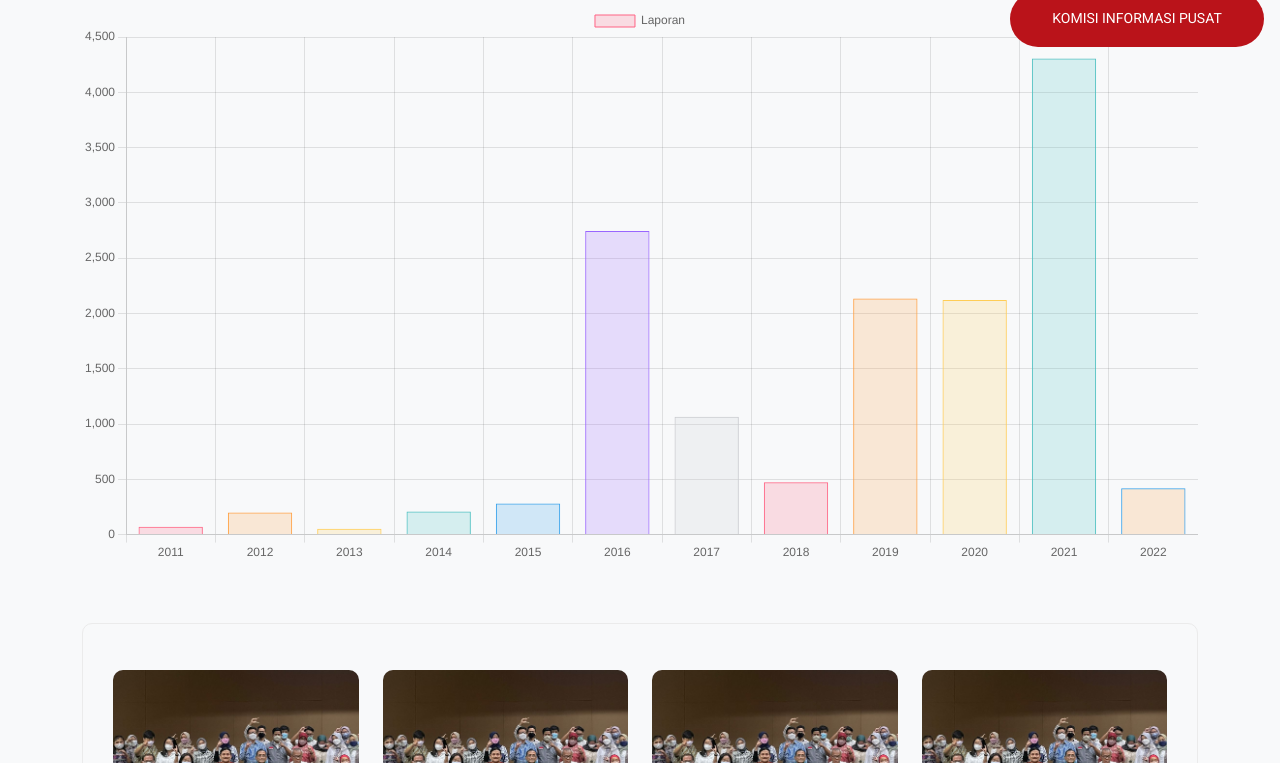
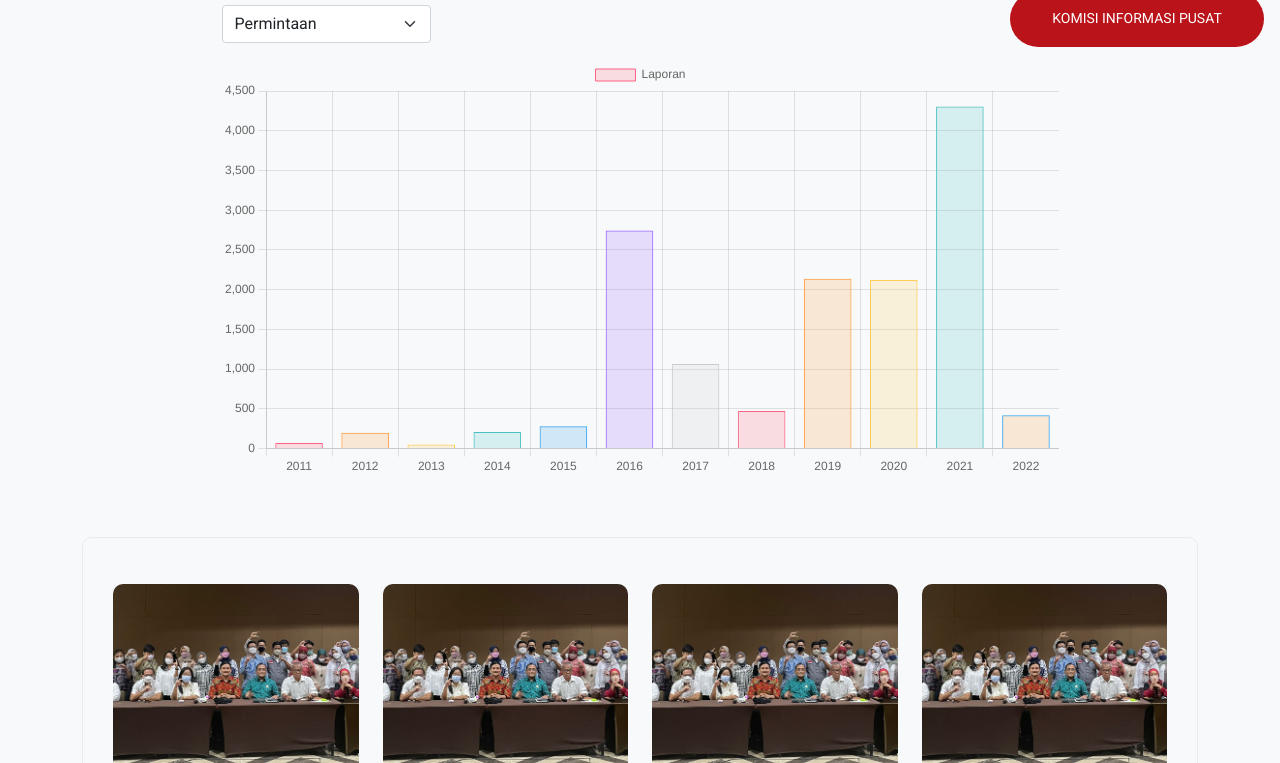
Before and after one commit to dwiluthfianto/komisiinformasipusat, a plain HTML site: page index.html in a window 1280 px wide. Shown: the part 737-1500 px from the top of the page. Drawn offline with nearby package versions, Linux system fonts and the light colour scheme; files that its build step writes are made by us from their sources; a web font is replaced by a local one.

Commit message:
Fixed Statistik dan Bahasa

```diff
--- a/index.html
+++ b/index.html
@@ -406,16 +406,24 @@
         </div>
       </div>
 
-      <div class="container">
-        <p class="text-center" style="font-size: 2rem; font-weight: bold">
-          Statistik Permohonan Informasi
+      <div class="container d-flex flex-column justify-content-center text-center">
+
+        <p style="font-size: 2rem; font-weight: bold" id="judulInformasi"> Statistik Permintaan
         </p>
-        <button id="kembali" class="btn rounded-circle" style="background-color: #ba131a; display: none;"><span class="material-icons">
-          arrow_back
-          </span></button>
-        <div class="">
+        <div class="w-75" style="margin:auto">
+          <div class="w-25">
+            <select class="form-select form-select mb-3" id="jenisData" aria-label=".form-select-lg example" onchange="updateJenisLaporan(this)">
+              <option value="permintaan" selected>Permintaan</option>
+              <option value="disetujui">Disetujui</option>
+              <option value="ditolak">Ditolak</option>
+              <option value="keberatan">keberatan</option>
+            </select>
+          </div>
           <canvas id="myChart"></canvas>
           <canvas id="myChart2" style="display: none;"></canvas>
+          <button id="kembali" class="btn rounded-circle" style="background-color: #ba131a; display: none;"><span class="material-icons">
+            arrow_back
+            </span></button>
         </div>
       </div>
 
@@ -874,170 +882,7 @@
       referrerpolicy="no-referrer"
     ></script>
     <script type="text/javascript" src="js/propeller.min.js"></script>
+    <script src="js/diagram.js"></script>
 
-    <script>
-
-
-      const data = {
-        // labels: labels,
-        datasets: [
-          {
-            label: "Laporan",
-            data: [
-              {x: '2011', y:71, monthly:[0, 3 ,2,5,5,3,6,3,9,9,14, 12,]},
-              {x: '2012', y:200, monthly:[11, 16 ,11,11,13,37,15,12,19,16,12, 27,]},
-              {x: '2013', y:52, monthly:[11, 16 ,11,11,13,37,15,12,19,16,12, 27,]},
-              {x: '2014', y:210, monthly:[11, 16 ,11,11,13,37,15,12,19,16,12, 27,]},
-              {x: '2015', y:282, monthly:[11, 16 ,11,11,13,37,15,12,19,16,12, 27,]},
-              {x: '2016', y:2746, monthly:[11, 16 ,11,11,13,37,15,12,19,16,12, 27,]},
-              {x: '2017', y:1065, monthly:[11, 16 ,11,11,13,37,15,12,19,16,12, 27,]},
-              {x: '2018', y:474, monthly:[11, 16 ,11,11,13,37,15,12,19,16,12, 27,]},
-              {x: '2019', y:2136, monthly:[11, 16 ,11,11,13,37,15,19,16,12,27, 12,]},
-              {x: '2020', y:2121, monthly:[11, 11 ,16,14,10,15,37,12,19,16,12, 27,]},
-              {x: '2021', y:4306, monthly:[11, 16 ,11,11,13,37,15,12,19,16,12, 27,]},
-              {x: '2022', y:419, monthly:[11, 16 ,11,11,13,37,15,12,19,16,12, 27,]},
-            ],
-            backgroundColor: [
-              "rgba(255, 99, 132, 0.2)",
-              "rgba(255, 159, 64, 0.2)",
-              "rgba(255, 205, 86, 0.2)",
-              "rgba(75, 192, 192, 0.2)",
-              "rgba(54, 162, 235, 0.2)",
-              "rgba(153, 102, 255, 0.2)",
-              "rgba(201, 203, 207, 0.2)",
-              "rgba(255, 99, 132, 0.2)",
-              "rgba(255, 159, 64, 0.2)",
-              "rgba(255, 205, 86, 0.2)",
-              "rgba(75, 192, 192, 0.2)",
-              "rgba(255, 159, 64, 0.2)",
-            ],
-            borderColor: [
-              "rgb(255, 99, 132)",
-              "rgb(255, 159, 64)",
-              "rgb(255, 205, 86)",
-              "rgb(75, 192, 192)",
-              "rgb(54, 162, 235)",
-              "rgb(153, 102, 255)",
-              "rgb(201, 203, 207)",
-              "rgb(255, 99, 132)",
-              "rgb(255, 159, 64)",
-              "rgb(255, 205, 86)",
-              "rgb(75, 192, 192)",
-              "rgb(54, 162, 235)",
-            ],
-            borderWidth: 1,
-          },
-        ],
-      };
-      const config = {
-        type: "bar",
-        data: data,
-        options: {
-          scales: {
-            y: {
-              beginAtZero: true,
-            },
-          },
-        },
-      };
-      const ctx = document.getElementById("myChart");
-      const myChart = new Chart(ctx, config);
-
-      // chart2
-      const labels2 = [
-        "Jan",
-        "Feb",
-        "Mar",
-        "Apr",
-        "Mei",
-        "Jun",
-        "Jul",
-        "Agu",
-        "Sep",
-        "Okt",
-        "Nov",
-        "Des",
-      ];
-
-      const data2 = {
-        labels: labels2,
-        datasets: [
-          {
-            label: "Laporan",
-            data: [
-              71, 200, 52, 210, 282, 2746, 1065, 474, 2136, 2121, 4306, 418,
-            ],
-            backgroundColor: [
-              "rgba(255, 99, 132, 0.2)",
-              "rgba(255, 159, 64, 0.2)",
-              "rgba(255, 205, 86, 0.2)",
-              "rgba(75, 192, 192, 0.2)",
-              "rgba(54, 162, 235, 0.2)",
-              "rgba(153, 102, 255, 0.2)",
-              "rgba(201, 203, 207, 0.2)",
-              "rgba(255, 99, 132, 0.2)",
-              "rgba(255, 159, 64, 0.2)",
-              "rgba(255, 205, 86, 0.2)",
-              "rgba(75, 192, 192, 0.2)",
-              "rgba(255, 159, 64, 0.2)",
-            ],
-            borderColor: [
-              "rgb(255, 99, 132)",
-              "rgb(255, 159, 64)",
-              "rgb(255, 205, 86)",
-              "rgb(75, 192, 192)",
-              "rgb(54, 162, 235)",
-              "rgb(153, 102, 255)",
-              "rgb(201, 203, 207)",
-              "rgb(255, 99, 132)",
-              "rgb(255, 159, 64)",
-              "rgb(255, 205, 86)",
-              "rgb(75, 192, 192)",
-              "rgb(54, 162, 235)",
-            ],
-            borderWidth: 1,
-          },
-        ],
-      };
-      const config2 = {
-        type: "bar",
-        data: data2,
-        options: {
-          scales: {
-            y: {
-              beginAtZero: true,
-            },
-          },
-        },
-      };
-
-      const kembali = document.getElementById("kembali");
-      const ctx2 = document.getElementById("myChart2");
-      const myChart2 = new Chart(ctx2, config2);
-
-
-      function clickHandler(click) {
-        const points = myChart.getElementsAtEventForMode(click, 'nearest', {intersect: true}, true);
-
-        if(points.length == 1){
-          const label = points[0].element.$context.raw.x;
-          const value = points[0].element.$context.raw.monthly;
-          myChart2.config.data.datasets[0].data = value;
-          myChart2.config.data.datasets[0].label = label;
-          ctx.style.display = "none";
-          ctx2.style.display = "block";
-          kembali.style.display = "block";
-          myChart2.update();
-        }
-      }
-
-      kembali.onclick = function kembaliFunc(click) {
-        ctx.style.display = "block";
-        ctx2.style.display = "none";
-        kembali.style.display = "none";
-      }
-
-      ctx.onclick = clickHandler;
-    </script>
   </body>
 </html>
--- /dev/null
+++ b/js/diagram.js
@@ -0,0 +1,245 @@
+const permintaan = [
+  {x: '2011', y:71, monthly:[0, 3 ,2,5,5,3,6,3,9,9,14, 12,]},
+  {x: '2012', y:200, monthly:[11, 16 ,11,11,13,37,15,12,19,16,12, 27,]},
+  {x: '2013', y:52, monthly:[11, 16 ,11,11,13,37,15,12,19,16,12, 27,]},
+  {x: '2014', y:210, monthly:[11, 16 ,11,11,13,37,15,12,19,16,12, 27,]},
+  {x: '2015', y:282, monthly:[11, 16 ,11,11,13,37,15,12,19,16,12, 27,]},
+  {x: '2016', y:2746, monthly:[11, 16 ,11,11,13,37,15,12,19,16,12, 27,]},
+  {x: '2017', y:1065, monthly:[11, 16 ,11,11,13,37,15,12,19,16,12, 27,]},
+  {x: '2018', y:474, monthly:[11, 16 ,11,11,13,37,15,12,19,16,12, 27,]},
+  {x: '2019', y:2136, monthly:[11, 16 ,11,11,13,37,15,19,16,12,27, 12,]},
+  {x: '2020', y:2121, monthly:[11, 11 ,16,14,10,15,37,12,19,16,12, 27,]},
+  {x: '2021', y:4306, monthly:[11, 16 ,11,11,13,37,15,12,19,16,12, 27,]},
+  {x: '2022', y:419, monthly:[11, 16 ,11,11,13,37,15,12,19,16,12, 27,]},
+];
+const disetujui = [
+  {x: '2011', y:3520, monthly:[0, 3 ,2,5,5,3,6,3,9,9,14, 12,]},
+  {x: '2012', y:2562, monthly:[252, 152 ,502,652,10,37,15,157,19,122,150, 27,]},
+  {x: '2013', y:5205, monthly:[521, 156 ,545,201,651,50,111,121,121,16,12, 271,]},
+  {x: '2014', y:1520, monthly:[11, 16 ,11,11,13,37,15,12,19,16,12, 27,]},
+  {x: '2015', y:1520, monthly:[11, 16 ,11,11,13,37,15,12,19,16,12, 27,]},
+  {x: '2016', y:2746, monthly:[11, 16 ,11,11,13,37,15,12,19,16,12, 27,]},
+  {x: '2017', y:1065, monthly:[11, 16 ,11,11,13,37,15,12,19,16,12, 27,]},
+  {x: '2018', y:474, monthly:[11, 16 ,11,11,13,37,15,12,19,16,12, 27,]},
+  {x: '2019', y:2136, monthly:[11, 16 ,11,11,13,37,15,19,16,12,27, 12,]},
+  {x: '2020', y:2121, monthly:[11, 11 ,16,14,10,15,37,12,19,16,12, 27,]},
+  {x: '2021', y:4306, monthly:[11, 16 ,11,11,13,37,15,12,19,16,12, 27,]},
+  {x: '2022', y:444, monthly:[11, 16 ,11,11,13,37,15,12,19,16,12, 27,]},
+];
+const ditolak = [
+  {x: '2011', y:35, monthly:[0, 3 ,2,5,5,3,6,3,9,9,14, 12,]},
+  {x: '2012', y:25, monthly:[252, 152 ,502,652,10,37,15,157,19,122,150, 27,]},
+  {x: '2013', y:52, monthly:[521, 156 ,545,201,651,50,111,121,121,16,12, 271,]},
+  {x: '2014', y:15, monthly:[11, 16 ,11,11,13,37,15,12,19,16,12, 27,]},
+  {x: '2015', y:15, monthly:[11, 16 ,11,11,13,37,15,12,19,16,12, 27,]},
+  {x: '2016', y:27, monthly:[11, 16 ,11,11,13,37,15,12,19,16,12, 27,]},
+  {x: '2017', y:10, monthly:[11, 16 ,11,11,13,37,15,12,19,16,12, 27,]},
+  {x: '2018', y:47, monthly:[11, 16 ,11,11,13,37,15,12,19,16,12, 27,]},
+  {x: '2019', y:21, monthly:[11, 16 ,11,11,13,37,15,19,16,12,27, 12,]},
+  {x: '2020', y:21, monthly:[11, 11 ,16,14,10,15,37,12,19,16,12, 27,]},
+  {x: '2021', y:43, monthly:[11, 16 ,11,11,13,37,15,12,19,16,12, 27,]},
+  {x: '2022', y:4, monthly:[11, 16 ,11,11,13,37,15,12,19,16,12, 27,]},
+];
+const keberatan = [
+  {x: '2011', y:2, monthly:[0, 3 ,2,5,5,3,6,3,9,9,14, 12,]},
+  {x: '2012', y:5, monthly:[252, 152 ,502,652,10,37,15,157,19,122,150, 27,]},
+  {x: '2013', y:6, monthly:[521, 156 ,545,201,651,50,111,121,121,16,12, 271,]},
+  {x: '2014', y:7, monthly:[11, 16 ,11,11,13,37,15,12,19,16,12, 27,]},
+  {x: '2015', y:8, monthly:[11, 16 ,11,11,13,37,15,12,19,16,12, 27,]},
+  {x: '2016', y:1, monthly:[11, 16 ,11,11,13,37,15,12,19,16,12, 27,]},
+  {x: '2017', y:5, monthly:[11, 16 ,11,11,13,37,15,12,19,16,12, 27,]},
+  {x: '2018', y:6, monthly:[11, 16 ,11,11,13,37,15,12,19,16,12, 27,]},
+  {x: '2019', y:7, monthly:[11, 16 ,11,11,13,37,15,19,16,12,27, 12,]},
+  {x: '2020', y:9, monthly:[11, 11 ,16,14,10,15,37,12,19,16,12, 27,]},
+  {x: '2021', y:10, monthly:[11, 16 ,11,11,13,37,15,12,19,16,12, 27,]},
+  {x: '2022', y:5, monthly:[11, 16 ,11,11,13,37,15,12,19,16,12, 27,]},
+];
+
+
+const data = {
+  // labels: labels,
+  datasets: [
+    {
+      label: "Laporan",
+      data: permintaan,
+      backgroundColor: [
+        "rgba(255, 99, 132, 0.2)",
+        "rgba(255, 159, 64, 0.2)",
+        "rgba(255, 205, 86, 0.2)",
+        "rgba(75, 192, 192, 0.2)",
+        "rgba(54, 162, 235, 0.2)",
+        "rgba(153, 102, 255, 0.2)",
+        "rgba(201, 203, 207, 0.2)",
+        "rgba(255, 99, 132, 0.2)",
+        "rgba(255, 159, 64, 0.2)",
+        "rgba(255, 205, 86, 0.2)",
+        "rgba(75, 192, 192, 0.2)",
+        "rgba(255, 159, 64, 0.2)",
+      ],
+      borderColor: [
+        "rgb(255, 99, 132)",
+        "rgb(255, 159, 64)",
+        "rgb(255, 205, 86)",
+        "rgb(75, 192, 192)",
+        "rgb(54, 162, 235)",
+        "rgb(153, 102, 255)",
+        "rgb(201, 203, 207)",
+        "rgb(255, 99, 132)",
+        "rgb(255, 159, 64)",
+        "rgb(255, 205, 86)",
+        "rgb(75, 192, 192)",
+        "rgb(54, 162, 235)",
+      ],
+      borderWidth: 1,
+    },
+  ],
+};
+const config = {
+  type: "bar",
+  data: data,
+  options: {
+    scales: {
+      y: {
+        beginAtZero: true,
+      },
+    },
+  },
+};
+const ctx = document.getElementById("myChart");
+const myChart = new Chart(ctx, config);
+
+// chart2
+const labels2 = [
+  "Jan",
+  "Feb",
+  "Mar",
+  "Apr",
+  "Mei",
+  "Jun",
+  "Jul",
+  "Agu",
+  "Sep",
+  "Okt",
+  "Nov",
+  "Des",
+];
+
+const data2 = {
+  labels: labels2,
+  datasets: [
+    {
+      backgroundColor: [
+        "rgba(255, 99, 132, 0.2)",
+        "rgba(255, 159, 64, 0.2)",
+        "rgba(255, 205, 86, 0.2)",
+        "rgba(75, 192, 192, 0.2)",
+        "rgba(54, 162, 235, 0.2)",
+        "rgba(153, 102, 255, 0.2)",
+        "rgba(201, 203, 207, 0.2)",
+        "rgba(255, 99, 132, 0.2)",
+        "rgba(255, 159, 64, 0.2)",
+        "rgba(255, 205, 86, 0.2)",
+        "rgba(75, 192, 192, 0.2)",
+        "rgba(255, 159, 64, 0.2)",
+      ],
+      borderColor: [
+        "rgb(255, 99, 132)",
+        "rgb(255, 159, 64)",
+        "rgb(255, 205, 86)",
+        "rgb(75, 192, 192)",
+        "rgb(54, 162, 235)",
+        "rgb(153, 102, 255)",
+        "rgb(201, 203, 207)",
+        "rgb(255, 99, 132)",
+        "rgb(255, 159, 64)",
+        "rgb(255, 205, 86)",
+        "rgb(75, 192, 192)",
+        "rgb(54, 162, 235)",
+      ],
+      borderWidth: 1,
+    },
+  ],
+};
+const config2 = {
+  type: "bar",
+  data: data2,
+  options: {
+    scales: {
+      y: {
+        beginAtZero: true,
+      },
+    },
+  },
+};
+
+const kembali = document.getElementById("kembali");
+const ctx2 = document.getElementById("myChart2");
+const myChart2 = new Chart(ctx2, config2);
+
+
+function clickHandler(click) {
+  const points = myChart.getElementsAtEventForMode(click, 'nearest', {intersect: true}, true);
+
+  if(points.length == 1){
+    const label = points[0].element.$context.raw.x;
+    const value = points[0].element.$context.raw.monthly;
+    myChart2.config.data.datasets[0].data = value;
+    myChart2.config.data.datasets[0].label = label;
+    ctx.style.display = "none";
+    ctx2.style.display = "block";
+    kembali.style.display = "block";
+    myChart2.update();
+  }
+}
+
+kembali.onclick = function kembaliFunc(click) {
+  ctx.style.display = "block";
+  ctx2.style.display = "none";
+  kembali.style.display = "none";
+}
+
+ctx.onclick = clickHandler;
+
+const judulInformasi = document.getElementById("judulInformasi");
+
+
+function updateJenisLaporan(jenis){
+  if(jenis.value === "permintaan"){
+    judulInformasi.innerHTML = "Statistik Permintaan";
+    myChart.config.data.datasets[0].data = permintaan;
+    console.log(ctx2.style.display);
+    if (ctx2.style.display === "block") {
+      ctx2.style.display = "none";
+      ctx.style.display = "block";
+      kembali.style.display = "none";
+    }
+  };
+  if(jenis.value === "disetujui"){
+    judulInformasi.innerHTML = "Statistik Disetujui";
+    myChart.config.data.datasets[0].data = disetujui;
+    if (ctx2.style.display === "block") {
+      ctx2.style.display = "none";
+      ctx.style.display = "block";
+      kembali.style.display = "none";
+    }
+  };
+  if(jenis.value === "ditolak"){
+    judulInformasi.innerHTML = "Statistik Ditolak";
+    myChart.config.data.datasets[0].data = ditolak;
+    if (ctx2.style.display === "block") {
+      ctx2.style.display = "none";
+      ctx.style.display = "block";
+      kembali.style.display = "none";
+    }
+  };
+  if(jenis.value === "keberatan"){
+    judulInformasi.innerHTML = "Statistik Keberatan";
+    myChart.config.data.datasets[0].data = keberatan;
+    if (ctx2.style.display === "block") {
+      ctx2.style.display = "none";
+      ctx.style.display = "block";
+      kembali.style.display = "none";
+    }
+  };
+  myChart.update();
+}
```
Also changed, not shown: login.html (+4 -4 lines).
